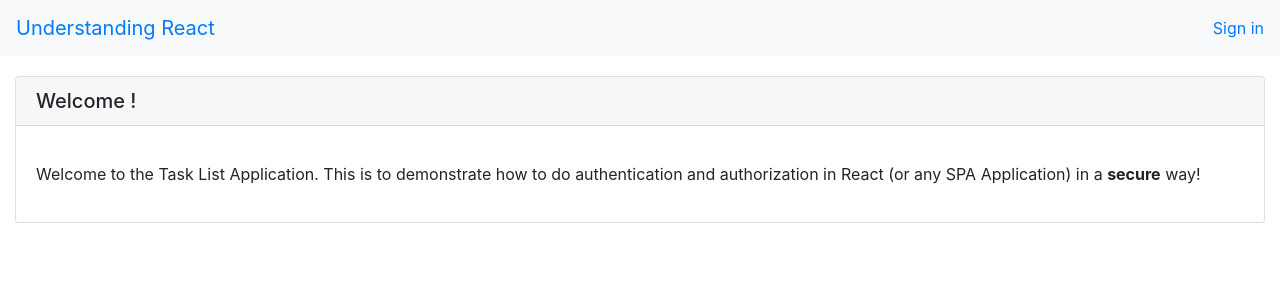
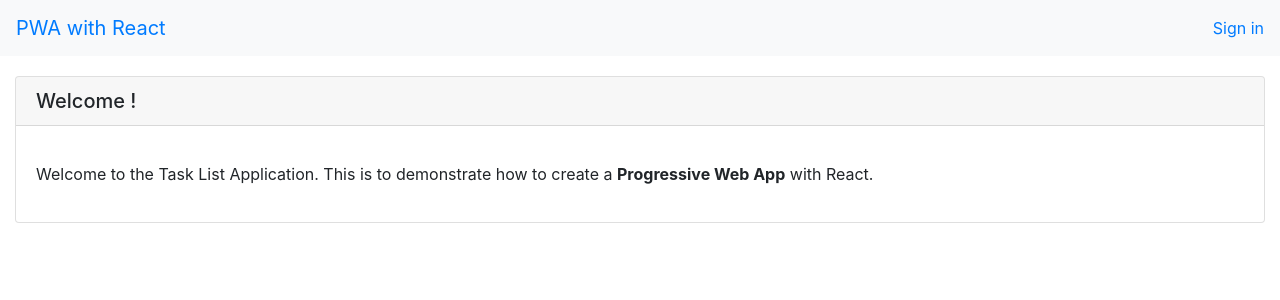
Before and after one commit to enriquemolinari/react-pwa-tasklist-local, a React (Create React App) app: page / in a window 1280 px wide. Shown: the top 300 px of the page. Built offline with nearby package versions, Linux system fonts and the light colour scheme.

Commit message:
fixing some messages

```diff
--- a/src/Menu.js
+++ b/src/Menu.js
@@ -19,7 +19,7 @@ export default function Menu(props) {
   return (
     <Navbar bg="light" expand="sm">
       <Navbar.Brand href="#">
-        <Link to="/">Understanding React</Link>
+        <Link to="/">PWA with React</Link>
       </Navbar.Brand>
       <Navbar.Toggle aria-controls="basic-navbar-nav" />
       <Navbar.Collapse id="basic-navbar-nav">
--- a/src/Welcome.js
+++ b/src/Welcome.js
@@ -13,8 +13,7 @@ export default function Welcome() {
           <p>{location.state}</p>
           <p>
             Welcome to the Task List Application. This is to demonstrate how to
-            do authentication and authorization in React (or any SPA
-            Application) in a <b>secure</b> way!
+            create a <b>Progressive Web App</b> with React.
           </p>
         </Card.Body>
       </Card>
```
Also changed, not shown: 2 other files (tests, documents, lock files or other folders).
